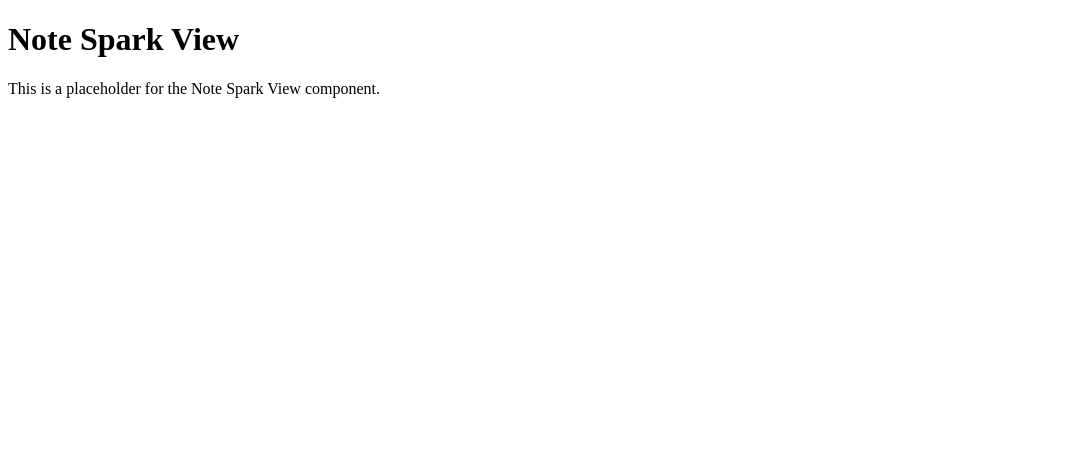
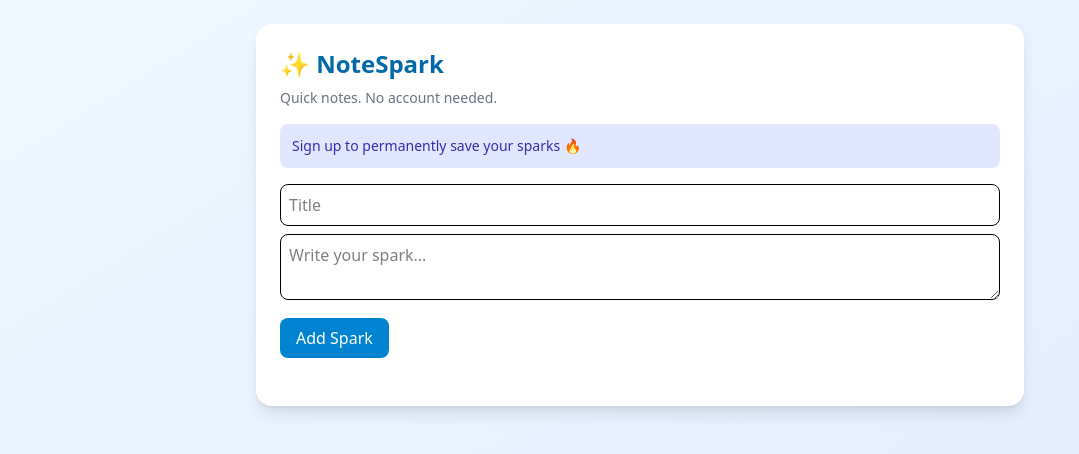
Before and after one commit to BlackCoder56/NotesSpark, a Vue app in the folder frontend/: page / in a window 1280 px wide. Shown: the top 454 px of the page, without its empty margins (0-1079 px from the left). Built offline with nearby package versions, Linux system fonts and the light colour scheme.

Commit message:
updated the home view with both UI and script to work with the logic in localstorage file

```diff
--- a/frontend/index.html
+++ b/frontend/index.html
@@ -2,13 +2,12 @@
 <html lang="en">
   <head>
     <meta charset="UTF-8">
-    <!-- <link rel="icon" href="/favicon.ico"> -->
     <meta name="viewport" content="width=device-width, initial-scale=1.0">
+    <script src="https://cdn.jsdelivr.net/npm/@tailwindcss/browser@4"></script>
     <title>NoteSpark</title>
   </head>
   <body>
-    <div id="app"></div> <!--This is where our Vue app will be mounted-->
-    <!--This is the entry point of our Vue application-->
+    <div id="app"></div>
     <script type="module" src="/src/main.js"></script>
   </body>
 </html>
--- a/frontend/src/router/index.js
+++ b/frontend/src/router/index.js
@@ -1,13 +1,13 @@
 import { createRouter, createWebHistory } from 'vue-router'
-import NoteSparkView from '@/views/NoteSparkView.vue'
+import HomeView from '@/views/HomeView.vue'
 
 const router = createRouter({
   history: createWebHistory(import.meta.env.BASE_URL),
   routes: [
     {
       path: '/',
-      name: 'NoteSpark',
-      component: NoteSparkView
+      name: 'HomeView',
+      component: HomeView
     }
   ],
 })
--- /dev/null
+++ b/frontend/src/views/HomeView.vue
@@ -0,0 +1,100 @@
+<template>
+  <div class="min-h-screen bg-gradient-to-br from-sky-50 to-indigo-100 p-6">
+    <div class="max-w-3xl mx-auto bg-white p-6 rounded-2xl shadow-lg">
+
+      <h2 class="text-2xl font-bold mb-2 text-sky-700">
+        ✨ NoteSpark
+      </h2>
+
+      <p class="text-sm text-gray-500 mb-4">
+        Quick notes. No account needed.
+      </p>
+
+      <!-- CTA Banner -->
+      <div class="mb-4 p-3 bg-indigo-100 text-indigo-800 rounded-lg text-sm">
+        Sign up to permanently save your sparks 🔥
+      </div>
+
+      <!-- Add Note -->
+      <input
+        v-model="title"
+        class="w-full mb-2 p-2 border rounded-lg focus:outline-none focus:ring-2 focus:ring-sky-400"
+        placeholder="Title"
+      />
+
+      <textarea
+        v-model="content"
+        class="w-full mb-3 p-2 border rounded-lg focus:outline-none focus:ring-2 focus:ring-sky-400"
+        placeholder="Write your spark..."
+      />
+
+      <button
+        @click="handleAdd"
+        class="bg-sky-600 text-white px-4 py-2 rounded-lg hover:bg-sky-700 transition"
+      >
+        Add Spark
+      </button>
+
+      <!-- Notes -->
+      <div class="mt-6 space-y-4">
+        <div
+          v-for="note in notes"
+          :key="note.id"
+          class="border p-4 rounded-xl shadow-sm hover:shadow transition"
+        >
+          <h3 class="font-semibold text-sky-800">
+            {{ note.title }}
+          </h3>
+
+          <p class="text-sm text-gray-600 mt-1">
+            {{ note.content }}
+          </p>
+
+          <button
+            @click="handleDelete(note.id)"
+            class="text-red-500 text-xs mt-3 hover:underline"
+          >
+            Delete
+          </button>
+        </div>
+      </div>
+
+    </div>
+  </div>
+</template>
+<script setup>
+import { ref, onMounted } from 'vue';
+import {
+    getNotes,
+    addNote,
+    deleteNote
+} from '@/utils/localStorageNotes';
+
+const notes = ref([]);
+const title = ref('');
+const content = ref('');
+
+onMounted(() => {
+    notes.value = getNotes();
+});
+
+function handleAdd(){
+    if(!title.value || !content.value) return;
+
+    const newNote = {
+        id: Date.now(),
+        title: title.value,
+        content: content.value,
+        createdAt: new Date().toISOString()
+    };
+
+    addNote(newNote);
+    notes.value = getNotes(); // Refresh notes list
+}
+
+function handleDelete(noteId){
+    deleteNote(noteId);
+    notes.value = getNotes(); // Refresh notes list
+}
+
+</script>
--- a/frontend/src/views/NoteSparkView.vue
+++ /dev/null
@@ -1,11 +0,0 @@
-<template>
-    <div class="note-spark-view">
-        <h1>Note Spark View</h1>
-        <p>This is a placeholder for the Note Spark View component.</p>
-    </div>
-</template>
-<script>
-export default {
-    name: 'NoteSparkView',
-};
-</script>
```
